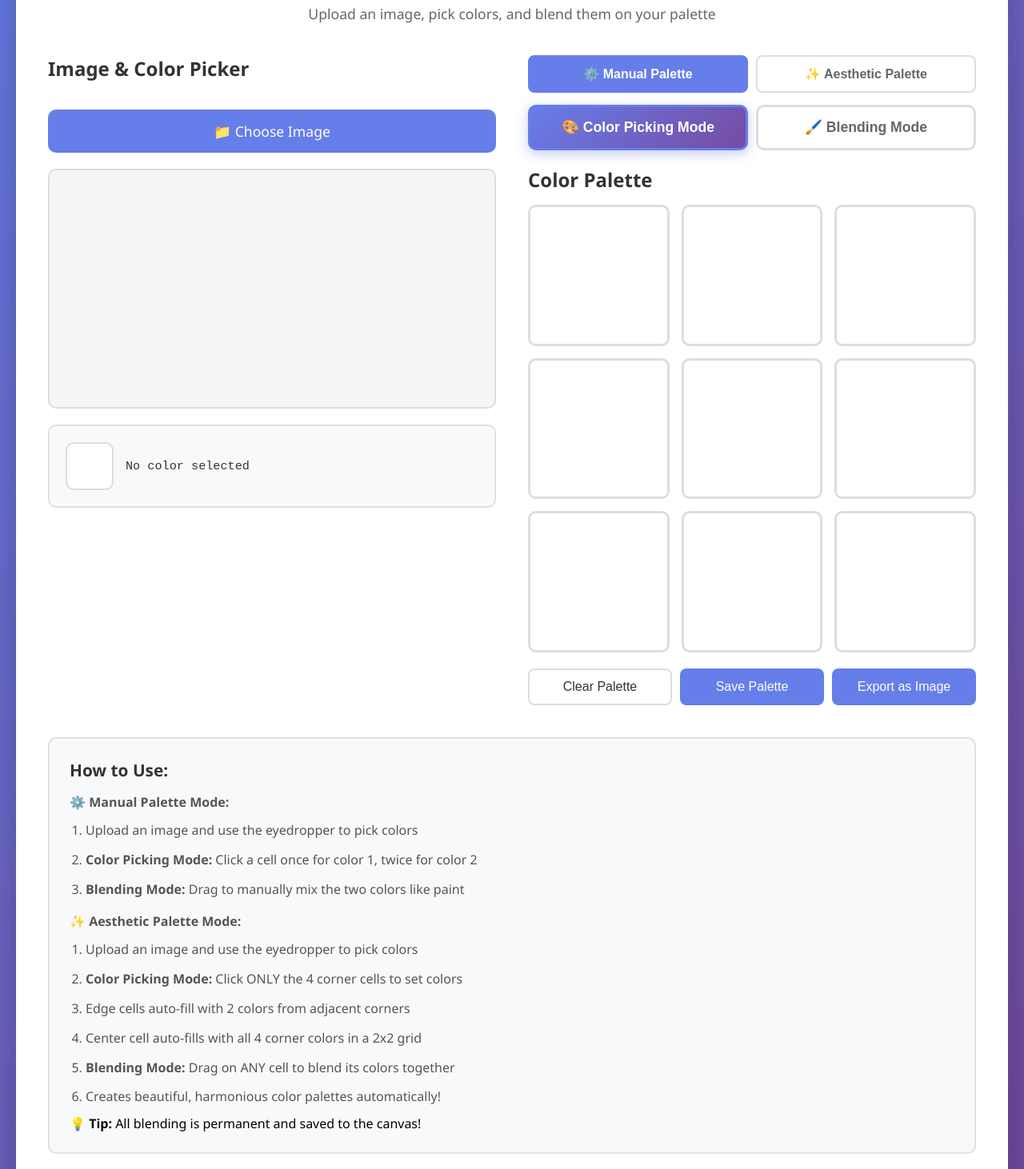
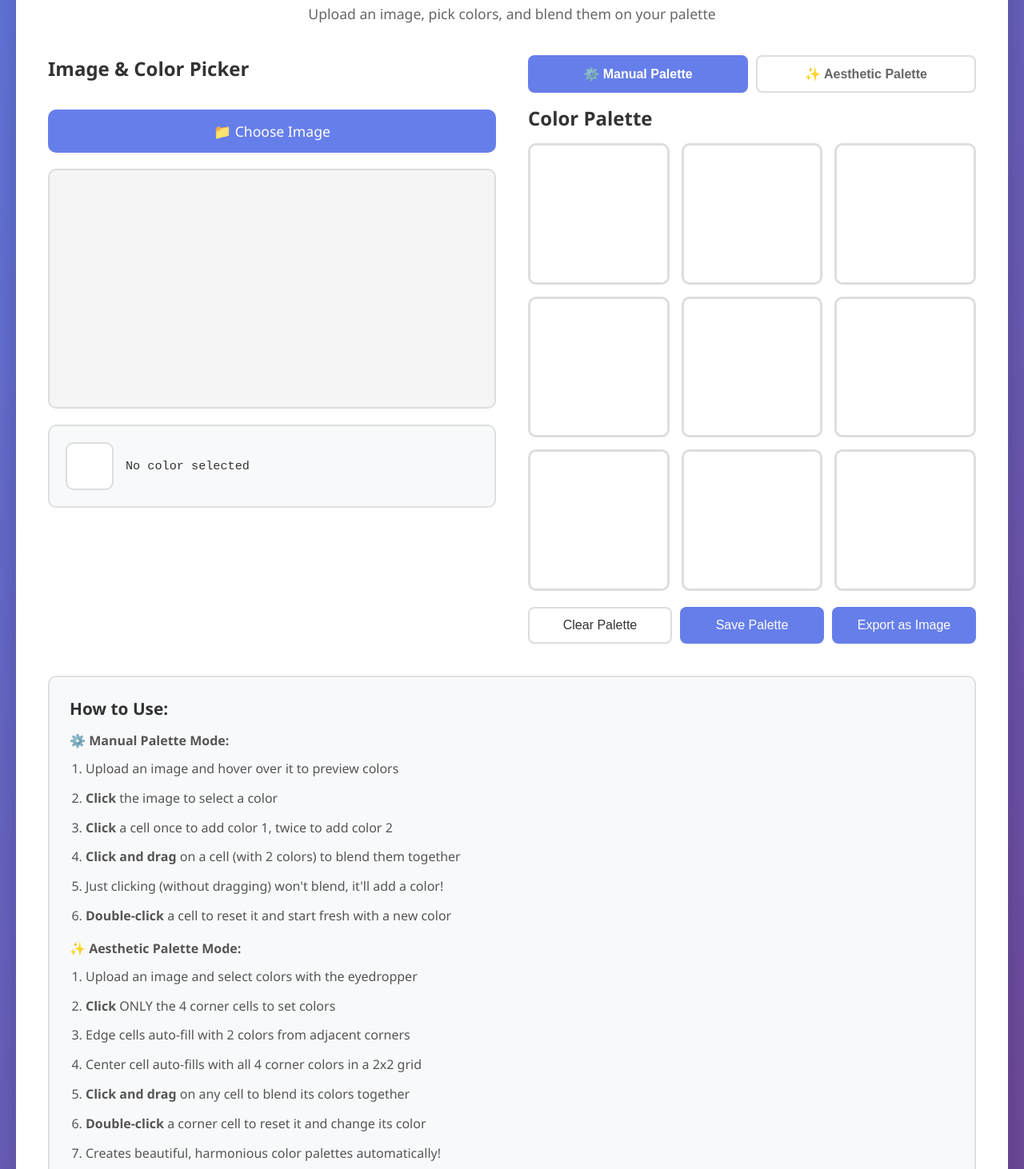
Before and after one commit to Radalphus/Color-Blender, a React (Vite) app in the folder color-blender-react/: page / in a window 1280 px wide. Shown: the part 120-1582 px from the top of the page at 80% size. Built offline with nearby package versions, Linux system fonts and the light colour scheme; the HTML template or start-up script is replaced by a standard one.

Commit message:
Edits to make having a seperate picking and blending mode unnecessay

```diff
--- a/color-blender-react/src/App.tsx
+++ b/color-blender-react/src/App.tsx
@@ -1,19 +1,13 @@
 import { useState } from 'react';
-import { Color, Mode, PaletteType } from './types';
+import { Color, PaletteType } from './types';
 import { ImageUploader } from './components/ImageUploader';
 import { PaletteGrid } from './components/PaletteGrid';
-import { ModeToggle } from './components/ModeToggle';
 import { Instructions } from './components/Instructions';
 import './App.css';
 
 function App() {
   const [selectedColor, setSelectedColor] = useState<Color | null>(null);
-  const [mode, setMode] = useState<Mode>('picking');
   const [paletteType, setPaletteType] = useState<PaletteType>('manual');
-
-  const handlePaletteTypeChange = (newType: PaletteType) => {
-    setPaletteType(newType);
-  };
 
   return (
     <div className="container">
@@ -29,15 +23,22 @@ function App() {
         />
 
         <div className="grid-section-wrapper">
-          <ModeToggle
-            mode={mode}
-            paletteType={paletteType}
-            onModeChange={setMode}
-            onPaletteTypeChange={handlePaletteTypeChange}
-          />
+          <div className="palette-type-toggle">
+            <button
+              className={`palette-type-btn ${paletteType === 'manual' ? 'active' : ''}`}
+              onClick={() => setPaletteType('manual')}
+            >
+              ⚙️ Manual Palette
+            </button>
+            <button
+              className={`palette-type-btn ${paletteType === 'aesthetic' ? 'active' : ''}`}
+              onClick={() => setPaletteType('aesthetic')}
+            >
+              ✨ Aesthetic Palette
+            </button>
+          </div>
           <PaletteGrid
             selectedColor={selectedColor}
-            mode={mode}
             paletteType={paletteType}
           />
         </div>
--- a/color-blender-react/src/components/Instructions.tsx
+++ b/color-blender-react/src/components/Instructions.tsx
@@ -5,18 +5,22 @@ export function Instructions() {
 
       <h4>⚙️ Manual Palette Mode:</h4>
       <ol>
-        <li>Upload an image and use the eyedropper to pick colors</li>
-        <li><strong>Color Picking Mode:</strong> Click a cell once for color 1, twice for color 2</li>
-        <li><strong>Blending Mode:</strong> Drag to manually mix the two colors like paint</li>
+        <li>Upload an image and hover over it to preview colors</li>
+        <li><strong>Click</strong> the image to select a color</li>
+        <li><strong>Click</strong> a cell once to add color 1, twice to add color 2</li>
+        <li><strong>Click and drag</strong> on a cell (with 2 colors) to blend them together</li>
+        <li>Just clicking (without dragging) won't blend, it'll add a color!</li>
+        <li><strong>Double-click</strong> a cell to reset it and start fresh with a new color</li>
       </ol>
 
       <h4>✨ Aesthetic Palette Mode:</h4>
       <ol>
-        <li>Upload an image and use the eyedropper to pick colors</li>
-        <li><strong>Color Picking Mode:</strong> Click ONLY the 4 corner cells to set colors</li>
+        <li>Upload an image and select colors with the eyedropper</li>
+        <li><strong>Click</strong> ONLY the 4 corner cells to set colors</li>
         <li>Edge cells auto-fill with 2 colors from adjacent corners</li>
         <li>Center cell auto-fills with all 4 corner colors in a 2x2 grid</li>
-        <li><strong>Blending Mode:</strong> Drag on ANY cell to blend its colors together</li>
+        <li><strong>Click and drag</strong> on any cell to blend its colors together</li>
+        <li><strong>Double-click</strong> a corner cell to reset it and change its color</li>
         <li>Creates beautiful, harmonious color palettes automatically!</li>
       </ol>
 
--- a/color-blender-react/src/components/ModeToggle.tsx
+++ /dev/null
@@ -1,48 +0,0 @@
-import { Mode, PaletteType } from '../types';
-
-interface ModeToggleProps {
-  mode: Mode;
-  paletteType: PaletteType;
-  onModeChange: (mode: Mode) => void;
-  onPaletteTypeChange: (type: PaletteType) => void;
-}
-
-export function ModeToggle({
-  mode,
-  paletteType,
-  onModeChange,
-  onPaletteTypeChange
-}: ModeToggleProps) {
-  return (
-    <>
-      <div className="palette-type-toggle">
-        <button
-          className={`palette-type-btn ${paletteType === 'manual' ? 'active' : ''}`}
-          onClick={() => onPaletteTypeChange('manual')}
-        >
-          ⚙️ Manual Palette
-        </button>
-        <button
-          className={`palette-type-btn ${paletteType === 'aesthetic' ? 'active' : ''}`}
-          onClick={() => onPaletteTypeChange('aesthetic')}
-        >
-          ✨ Aesthetic Palette
-        </button>
-      </div>
-      <div className="mode-toggle">
-        <button
-          className={`mode-btn ${mode === 'picking' ? 'active' : ''}`}
-          onClick={() => onModeChange('picking')}
-        >
-          🎨 Color Picking Mode
-        </button>
-        <button
-          className={`mode-btn ${mode === 'blending' ? 'active' : ''}`}
-          onClick={() => onModeChange('blending')}
-        >
-          🖌️ Blending Mode
-        </button>
-      </div>
-    </>
-  );
-}
--- a/color-blender-react/src/components/PaletteGrid.tsx
+++ b/color-blender-react/src/components/PaletteGrid.tsx
@@ -2,7 +2,6 @@ import { useState, useCallback } from 'react';
 import {
   PaletteCell as PaletteCellType,
   Color,
-  Mode,
   PaletteType,
   AESTHETIC_CORNERS,
   AESTHETIC_EDGES,
@@ -13,11 +12,10 @@ import { exportPaletteAsImage, savePaletteAsJson } from '../utils/exportUtils';
 
 interface PaletteGridProps {
   selectedColor: Color | null;
-  mode: Mode;
   paletteType: PaletteType;
 }
 
-export function PaletteGrid({ selectedColor, mode, paletteType }: PaletteGridProps) {
+export function PaletteGrid({ selectedColor, paletteType }: PaletteGridProps) {
   const [cells, setCells] = useState<PaletteCellType[]>(
     Array(9).fill(null).map(() => ({
       color1: null,
@@ -114,7 +112,6 @@ export function PaletteGrid({ selectedColor, mode, paletteType }: PaletteGridPro
             key={index}
             cell={cell}
             index={index}
-            mode={mode}
             paletteType={paletteType}
             selectedColor={selectedColor}
             isCornerCell={AESTHETIC_CORNERS.includes(index as 0 | 2 | 6 | 8)}
```
Also changed, not shown: color-blender-react/src/components/PaletteCell.tsx (+80 -31 lines).
